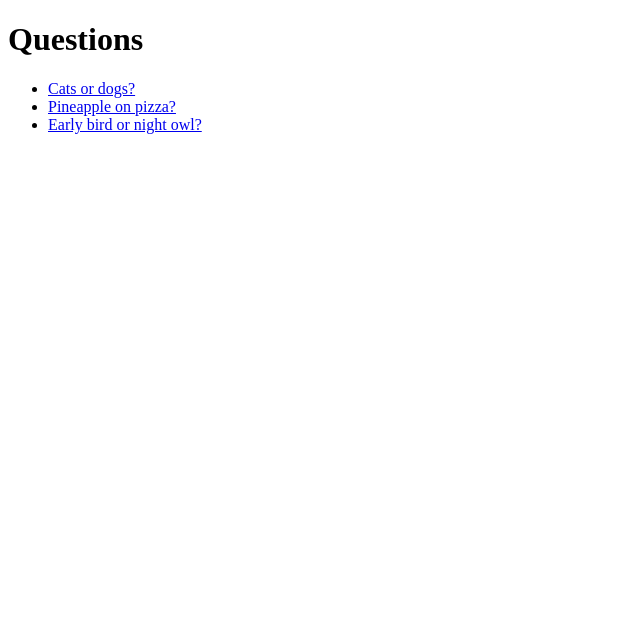
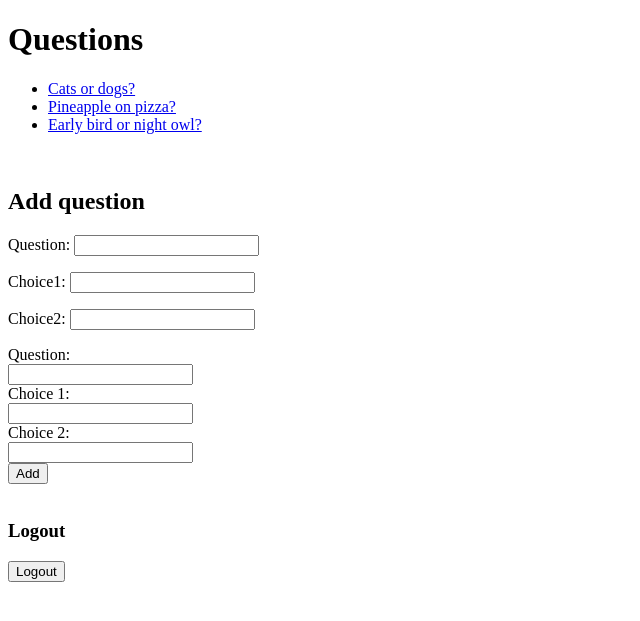
Before and after one commit to soderholmhugo/CSB-Project-1, a Django app: template polls/templates/polls/index.html in a window 1280 px wide. Shown: the top 621 px of the page, without its empty margins (0-640 px from the left). Run offline with Django 4.2, Linux system fonts and the light colour scheme; the template is opened without the code that fills it: values that come from a table or form of the project are taken from there, others are empty; data comes from the database, SQL or seed files in the repository.

Commit message:
update index.html

```diff
--- a/polls/templates/polls/index.html
+++ b/polls/templates/polls/index.html
@@ -2,7 +2,7 @@
 <html lang="en">
     <head>
         <meta charset="utf-8">
-        <title>Poll application</title>
+        <title>Home</title>
     </head>
 
     <body>
@@ -11,7 +11,7 @@
             {% if latest_question_list %}
                 <ul>
                 {% for question in latest_question_list %}
-                    <li><a href="{% url 'polls:detail' question.id %}">
+                    <li><a href="{% url 'detail' question.id %}">
                         {{ question.question_text }}
                     </a></li>
                 {% endfor %}
@@ -20,5 +20,28 @@
                 <p>No polls are available.</p>
             {% endif %}
         </div>
+        <br>
+        <div>
+            <h2>Add question</h2>
+            <form action="{% url 'addquestion' %}" method="GET">
+                <!--{% csrf_token %}-->
+                {{ form.as_p }}
+                <label for="q">Question:</label><br>
+                <input type="text" name="q"><br>
+                <label for="c1">Choice 1:</label><br>
+                <input type="text" name="c1"><br>
+                <label for="c2">Choice 2:</label><br>
+                <input type="text" name="c2"><br>
+                <input type="submit" value="Add"><br>
+            </form>
+        </div>
+        <br>
+        <div>
+            <h3>Logout</h3>
+            <form action="{% url 'logout' %}" method="POST">
+                <!--{% csrf_token %}-->
+                <input type="submit" value="Logout"/>
+            </form>
+          </div>
     </body>
 </html>
```
